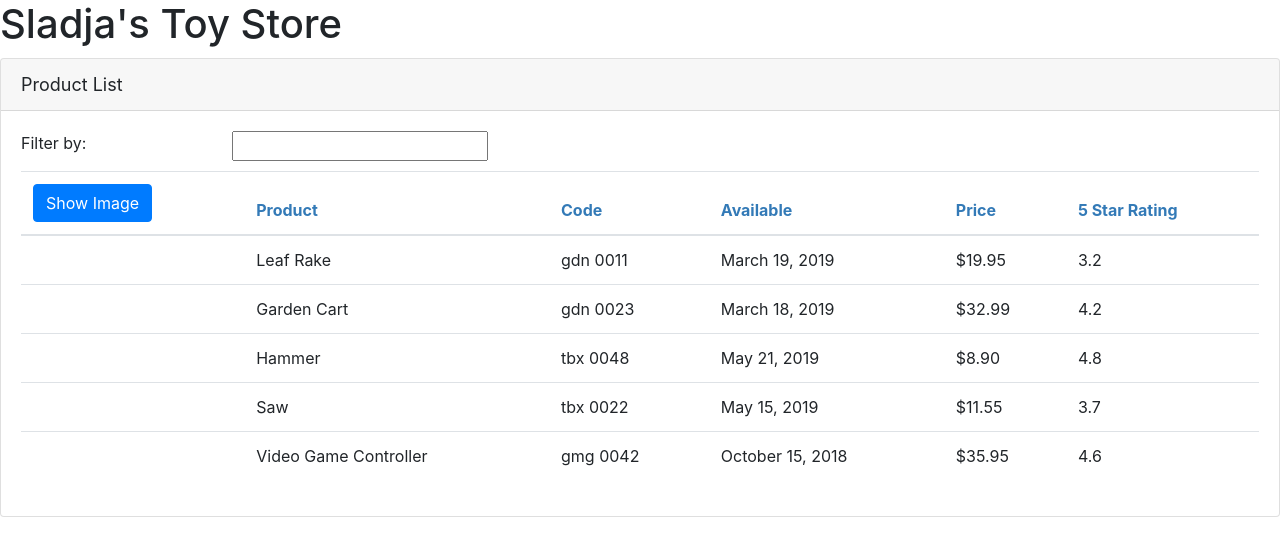
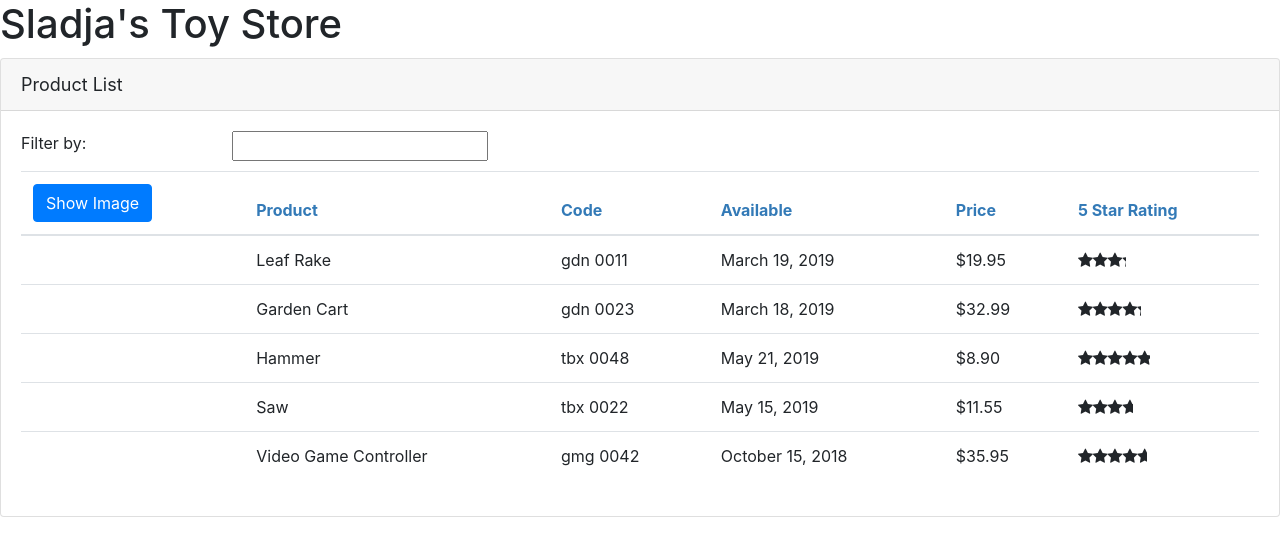
Before and after one commit to mpecicUSA/learning-angular, an Angular app: page / in a window 1280 px wide. Shown: the top 556 px of the page. Built offline with nearby package versions, Linux system fonts and the light colour scheme.

Commit message:
nesting components and props

```diff
--- a/src/app/app.module.ts
+++ b/src/app/app.module.ts
@@ -4,12 +4,14 @@ import { FormsModule } from '@angular/forms';
 import { AppComponent } from './app.component';
 import { ProductListComponent } from './products/product-list.componet';
 import { ConvertToSpacesPipe } from './shared/convert-to-spaces.pipe';
+import { StarComponent } from "./shared/star.component";
 
 @NgModule({
   declarations: [
     AppComponent,
     ProductListComponent,
-    ConvertToSpacesPipe
+    ConvertToSpacesPipe,
+    StarComponent
   ],
   imports: [
     BrowserModule,
--- a/src/app/products/product-list.component.html
+++ b/src/app/products/product-list.component.html
@@ -60,7 +60,9 @@
                         <td>{{product.productCode | lowercase | convertToSpaces:"-"}}</td>
                         <td>{{product.releaseDate}}</td>
                         <td>{{product.price | currency:'USD':'symbol':'1.2-2'}}</td>
-                        <td>{{product.starRating}}</td>
+                        <td>
+                            <pm-star [rating]='product.starRating'></pm-star>
+                        </td>
                     </tr>
                 </tbody>
             </table>
--- a/src/app/shared/star.component.ts
+++ b/src/app/shared/star.component.ts
@@ -1,4 +1,4 @@
-import { Component, OnChanges } from "@angular/core"
+import { Component, OnChanges, Input } from "@angular/core"
 
 @Component({
     selector: 'pm-star',
@@ -7,7 +7,7 @@ import { Component, OnChanges } from "@angular/core"
 })
 
 export class StarComponent implements OnChanges{
-    rating:number = 4;
+    @Input() rating:number;
     starWidth: number;
 
     ngOnChanges():void {
```
